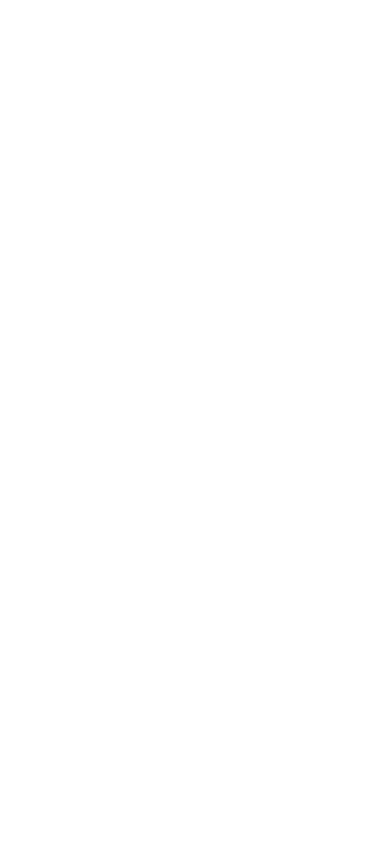
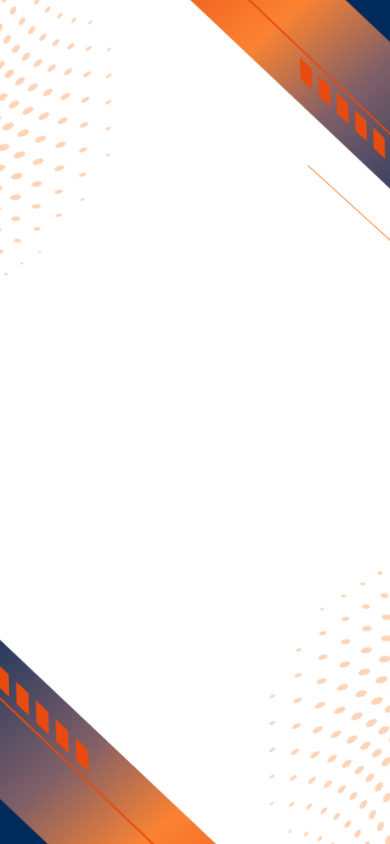
Before and after one commit to sperandio09/Sistema-GP, a plain HTML site: page Frontend/paginaInicial.html in a window 390 px wide. Drawn offline with Linux system fonts and the light colour scheme.

Commit message:
Atualização tela de fundo e design responsivo

```diff
--- a/Frontend/paginaInicial.css
+++ b/Frontend/paginaInicial.css
@@ -1,5 +1,5 @@
 body {
-    background-image: url(./assets/Fundo\ Tela\ Inicial\ Sistema\ GP.png);
+    background-image: url(./assets/tela-inicial.png);
     background-size: cover;
     background-position: center;
     background-repeat: no-repeat;
@@ -8,3 +8,9 @@
     width: 100%;
     margin: 0;
 }
+
+@media (max-width: 768px) {
+    body {
+        background-image:url("./assets/tela-inicial-mobile.png");
+    }
+}
--- a/Frontend/paginaInicial.html
+++ b/Frontend/paginaInicial.html
@@ -4,7 +4,7 @@
     <meta charset="UTF-8">
     <meta name="viewport" content="width=device-width, initial-scale=1.0">
     <title>Sistema de Avaliação Grand Prix</title>
-    <link rel="stylesheet" href="./style.css">
+    <link rel="stylesheet" href="./paginaInicial.css">
 </head>
 <body>
     <div></div>
```
Also changed, not shown: Frontend/assets/Fundo Tela Inicial Sistema GP.png (deleted), Frontend/assets/tela-inicial-mobile.png (added), Frontend/assets/tela-inicial.png (added).
